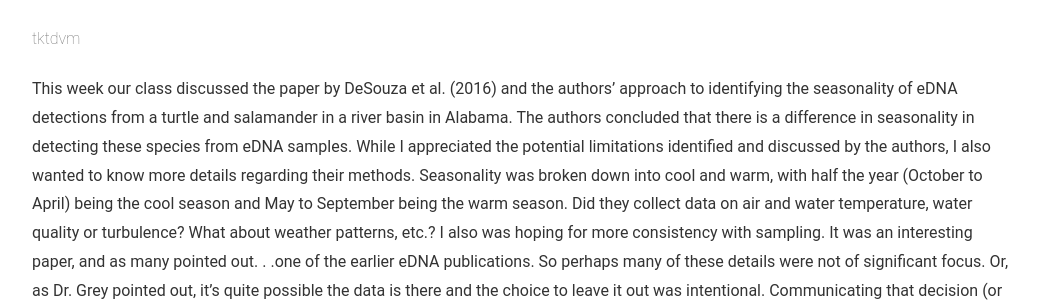
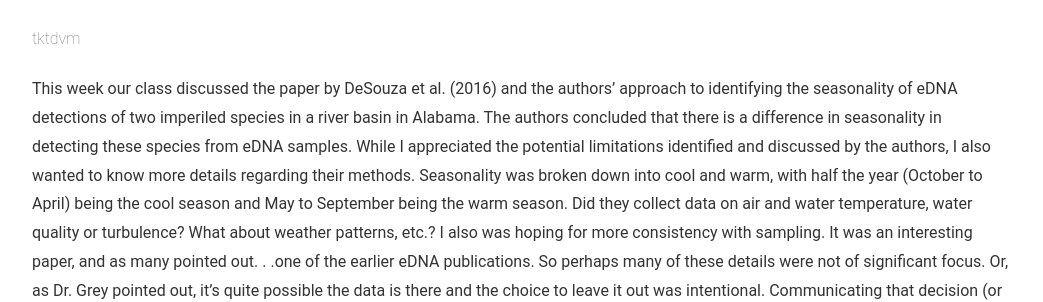
Before and after one commit to fundamentals-eDNA/fundamentals-eDNA.github.io, a Jekyll site: the page built from _posts/2021-02-12-tktdvmReflection3.md, in a window 1280 px wide. Shown: the part 232-534 px from the top of the page, without its empty margins (118-1161 px from the left). Built offline with Jekyll 4.4.1, drawn with Linux system fonts in a browser that asks for light colours; some of the changed text lies outside the part shown.

Commit message:
need to commit?

```diff
--- a/_posts/2021-02-12-tktdvmReflection3.md
+++ b/_posts/2021-02-12-tktdvmReflection3.md
@@ -3,4 +3,4 @@ title: Reflection
 description: Week 3 reflection, Study Design
 author: tktdvm
 ---
-This week our class discussed the paper by DeSouza et al. (2016) and the authors' approach to identifying the seasonality of eDNA detections from a turtle and salamander in a river basin in Alabama. The authors concluded that there is a difference in seasonality in detecting these species from eDNA samples. While I appreciated the potential limitations identified and discussed by the authors, I also wanted to know more details regarding their methods. Seasonality was broken down into cool and warm, with half the year (October to April) being the cool season and May to September being the warm season. Did they collect data on air and water temperature, water quality or turbulence? What about weather patterns, etc.? I also was hoping for more consistency with sampling. It was an interesting paper, and as many pointed out. . .one of the earlier eDNA publications. So perhaps many of these details were not of significant focus. Or, as Dr. Grey pointed out, it's quite possible the data is there and the choice to leave it out was intentional. Communicating that decision (or the data itself) would have left me with more appreciation for the study overall, but it also serves as a great example of just how impressive the eDNA standards have become.
+This week our class discussed the paper by DeSouza et al. (2016) and the authors' approach to identifying the seasonality of eDNA detections of two imperiled species in a river basin in Alabama. The authors concluded that there is a difference in seasonality in detecting these species from eDNA samples. While I appreciated the potential limitations identified and discussed by the authors, I also wanted to know more details regarding their methods. Seasonality was broken down into cool and warm, with half the year (October to April) being the cool season and May to September being the warm season. Did they collect data on air and water temperature, water quality or turbulence? What about weather patterns, etc.? I also was hoping for more consistency with sampling. It was an interesting paper, and as many pointed out. . .one of the earlier eDNA publications. So perhaps many of these details were not of significant focus. Or, as Dr. Grey pointed out, it's quite possible the data is there and the choice to leave it out was intentional. Communicating that decision (or the data itself) would have left me with more appreciation for the study overall, but it also serves as a great example of just how impressive the eDNA standards have become.
```
